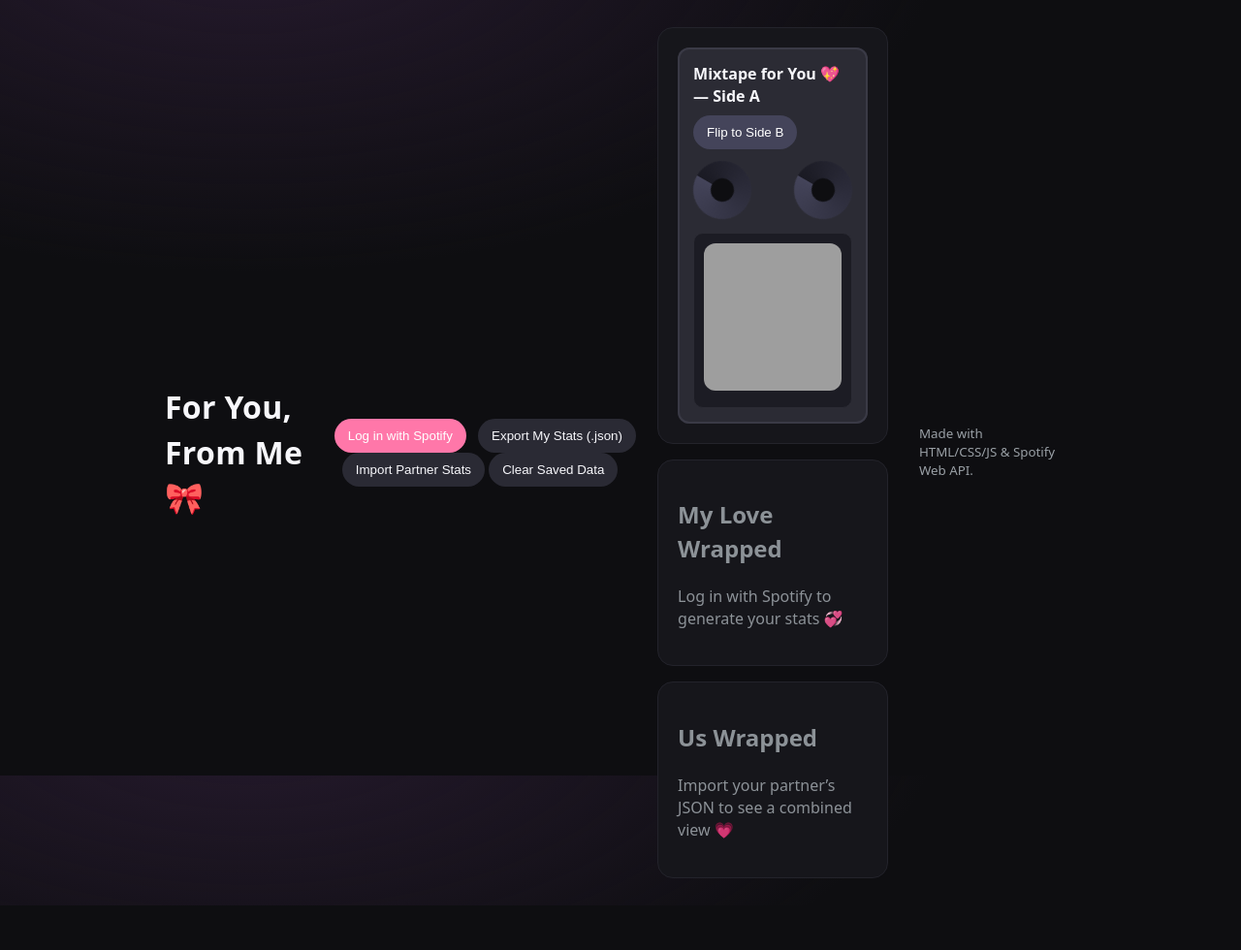
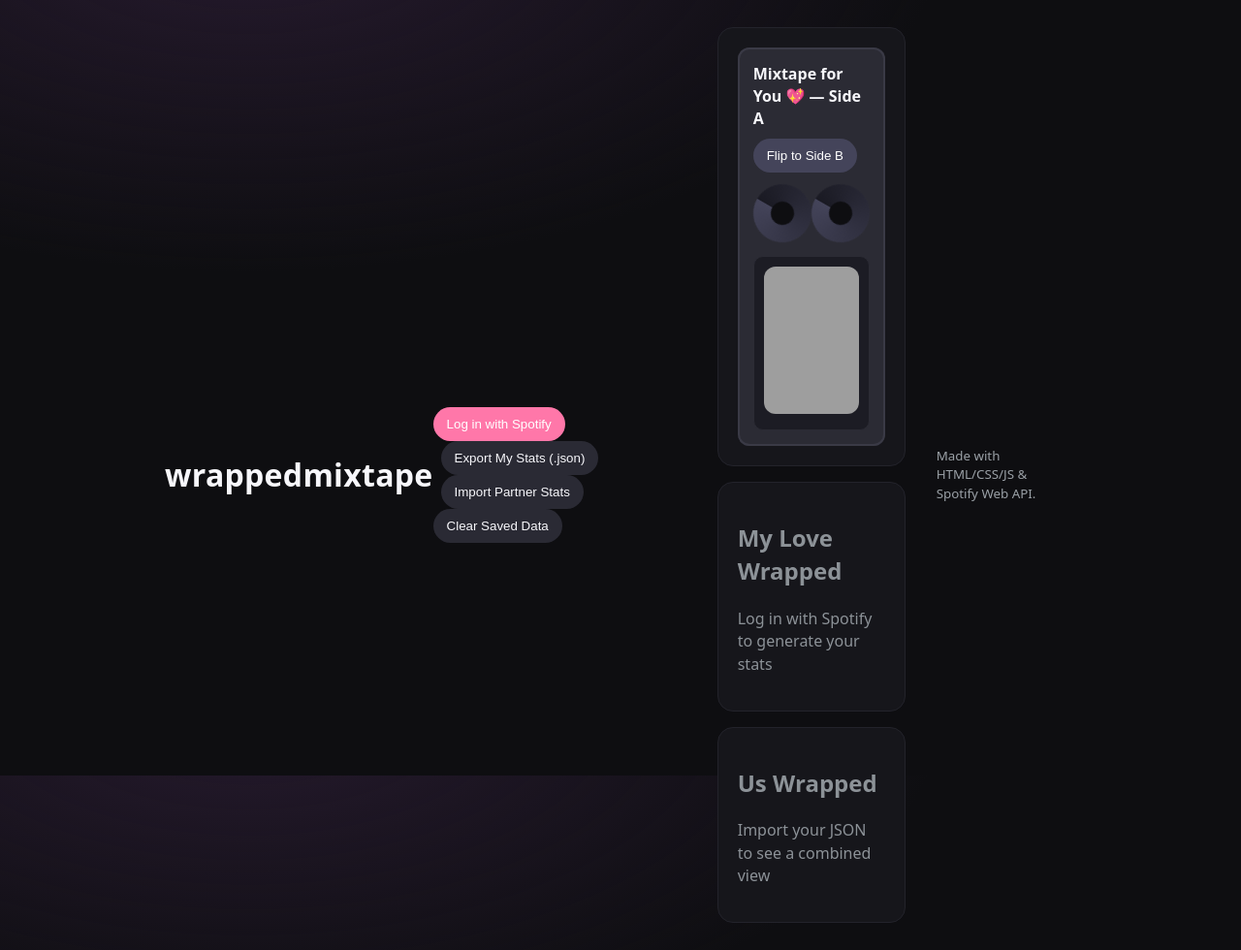
Before and after one commit to RatanRavichandran/mixtape-wrapped, a plain HTML site: page index.html in a window 1280 px wide. Shown: the whole page at 97% size. Before the commit the page ends 934 px from the top, so only its background shows below. Drawn offline with Linux system fonts and the light colour scheme; grey boxes are pictures that could not be loaded.

Commit message:
Update index.html

```diff
--- a/index.html
+++ b/index.html
@@ -3,12 +3,12 @@
 <head>
   <meta charset="utf-8" />
   <meta name="viewport" content="width=device-width,initial-scale=1" />
-  <title>Mixtape + Two-Person Love Wrapped</title>
+  <title>Mixtape + Two-Person Wrapped</title>
   <link rel="stylesheet" href="css/styles.css" />
 </head>
 <body>
   <header>
-    <h1>For You, From Me 🎀</h1>
+    <h1>wrappedmixtape</h1>
   <div class="auth">
     <button id="login">Log in with Spotify</button>
     <button id="exportMe" class="secondary">Export My Stats (.json)</button>
@@ -24,14 +24,14 @@
     <section id="wrapped" class="panel">
       <div class="placeholder">
         <h2>My Love Wrapped</h2>
-        <p>Log in with Spotify to generate your stats 💞</p>
+        <p>Log in with Spotify to generate your stats</p>
       </div>
     </section>
 
     <section id="us-wrapped" class="panel">
       <div class="placeholder">
         <h2>Us Wrapped</h2>
-        <p>Import your partner’s JSON to see a combined view 💗</p>
+        <p>Import your JSON to see a combined view</p>
       </div>
     </section>
   </main>
```
